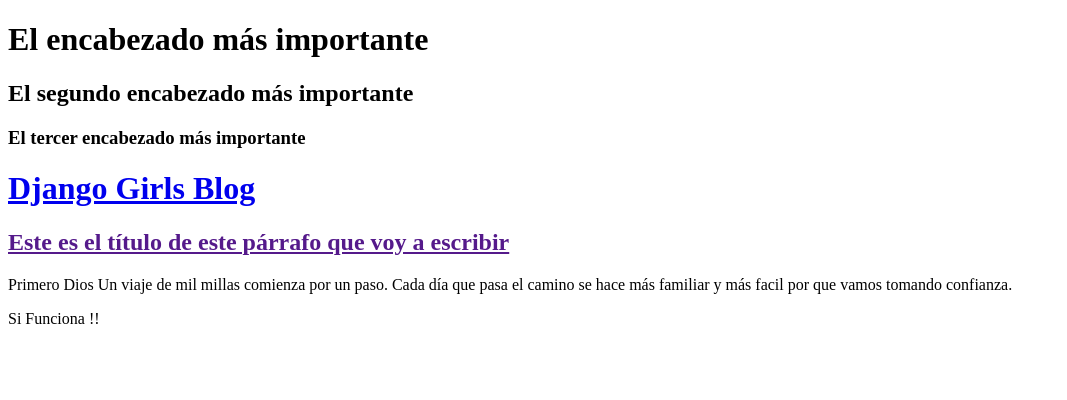
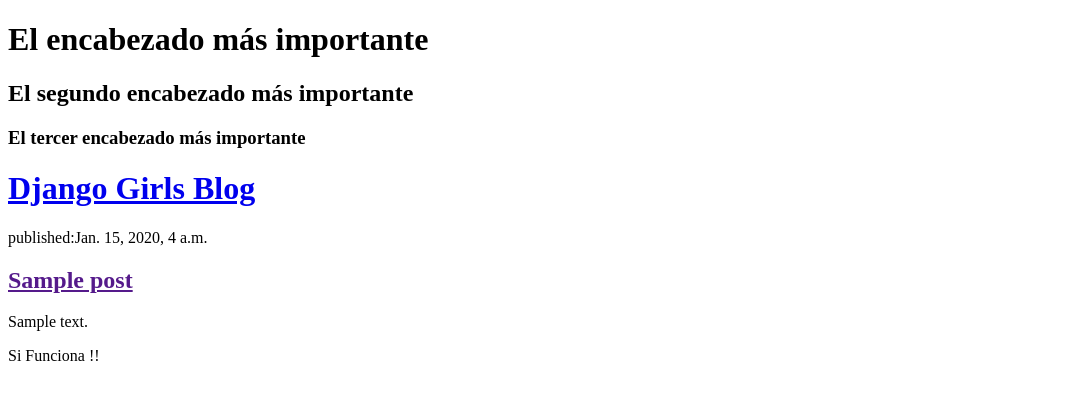
Before and after one commit to CESAREOMARIO/my-first-blog, a Django app: template blog/templates/blog/post_list.html in a window 1280 px wide. Shown: the top 400 px of the page, without its empty margins (0-1067 px from the left). Run offline with Django 3.2, Linux system fonts and the light colour scheme; the template is opened without the code that fills it: values that come from a table or form of the project are taken from there, others are empty; tables that the repository leaves empty hold one stand-in row (values such as "Sample post").

Commit message:
Modificación de Templates en loop

```diff
--- a/blog/templates/blog/post_list.html
+++ b/blog/templates/blog/post_list.html
@@ -11,12 +11,21 @@
 		<h1><a href="/">Django Girls Blog</a></h1>
 	</div>
 <!--<p>Hola</p>-->
-<div>
+<!--<div>
+	<p>published:18.07.2019, 18:38</p>
 	<h2><a href="">Este es el título de este párrafo que voy a escribir</a></h2>
 	<p> Primero Dios
 	Un viaje de mil millas comienza por un paso.
 	Cada día que pasa el camino se hace más familiar y más facil por que vamos tomando confianza.</p>
-</div>
+</div>-->
+{% for post in posts %}
+	<div>
+		<p>published:{{ post.published_date }}</p>
+		<h2><a href="">{{ post.title }}</a></h2>
+		<p>{{ post.text|linebreaksbr }}</p>
+	</div>
+
+{% endfor %}
 <p>Si Funciona !!</p>
 </body>
 </html>
--- a/blog/views.py
+++ b/blog/views.py
@@ -1,5 +1,8 @@
 from django.shortcuts import render
+from django.utils import timezone
+from .models import Post
 
 # Create your views here.
 def post_list(request):
-	return render(request, 'blog/post_list.html', {})
+	posts = Post.objects.filter(published_date__lte=timezone.now()).order_by('published_date')
+	return render(request, 'blog/post_list.html', {'posts':posts})
```
